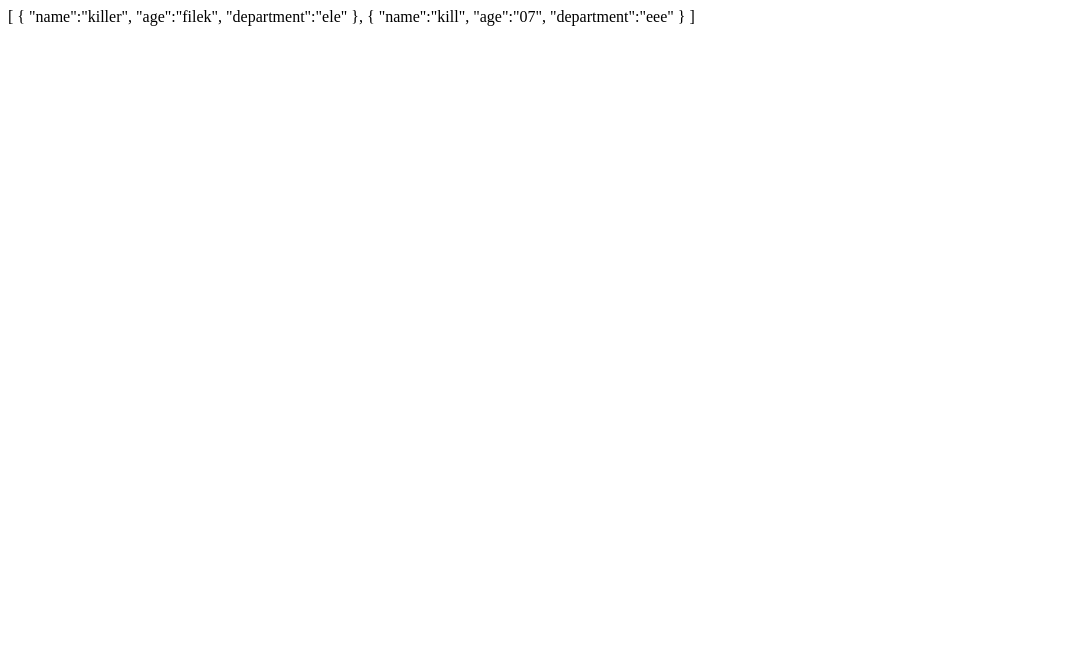
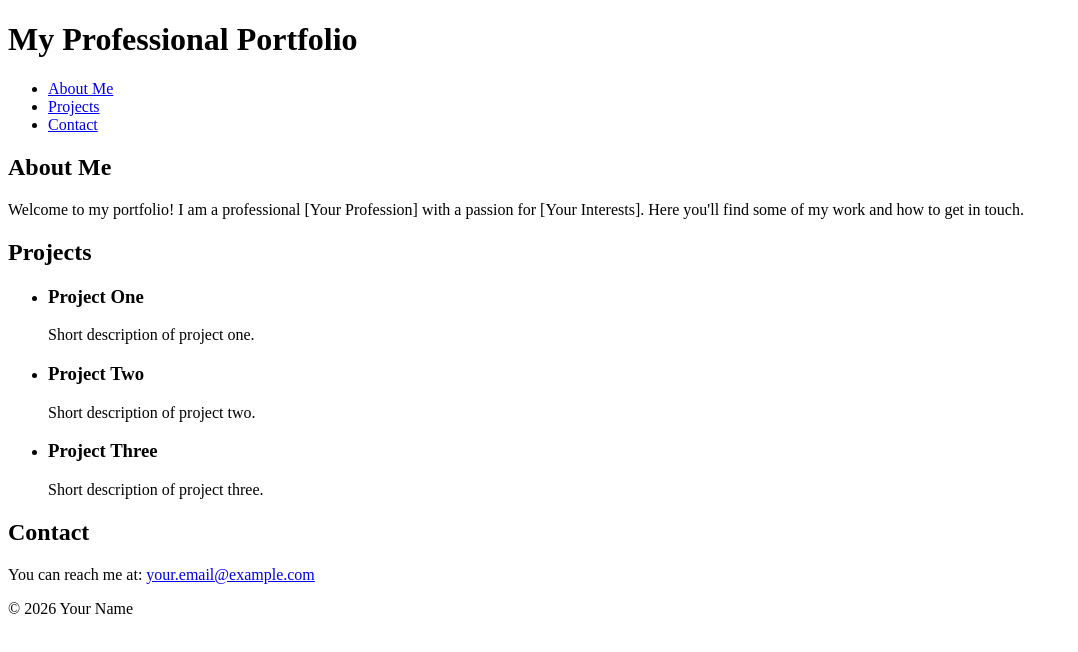
Before and after one commit to alsmganesh/Finaltoken, a plain HTML site: page index.html in a window 1280 px wide. Shown: the whole page, without its empty margins (0-1078 px from the left). Drawn offline with Linux system fonts and the light colour scheme.

Commit message:
Create index.html for professional portfolio website

```diff
--- a/index.html
+++ b/index.html
@@ -1,12 +1,40 @@
-[
-  {
-    "name":"killer",
-    "age":"filek",
-    "department":"ele"
-  },
-  {
-    "name":"kill",
-    "age":"07",
-    "department":"eee"
-  }
-]
+<!DOCTYPE html>
+<html lang="en">
+<head>
+    <meta charset="UTF-8">
+    <meta name="viewport" content="width=device-width, initial-scale=1.0">
+    <title>Portfolio</title>
+    <link rel="stylesheet" href="styles.css">
+</head>
+<body>
+    <header>
+        <h1>My Professional Portfolio</h1>
+        <nav>
+            <ul>
+                <li><a href="#about">About Me</a></li>
+                <li><a href="#projects">Projects</a></li>
+                <li><a href="#contact">Contact</a></li>
+            </ul>
+        </nav>
+    </header>
+    <section id="about">
+        <h2>About Me</h2>
+        <p>Welcome to my portfolio! I am a professional [Your Profession] with a passion for [Your Interests]. Here you'll find some of my work and how to get in touch.</p>
+    </section>
+    <section id="projects">
+        <h2>Projects</h2>
+        <ul>
+            <li><h3>Project One</h3><p>Short description of project one.</p></li>
+            <li><h3>Project Two</h3><p>Short description of project two.</p></li>
+            <li><h3>Project Three</h3><p>Short description of project three.</p></li>
+        </ul>
+    </section>
+    <section id="contact">
+        <h2>Contact</h2>
+        <p>You can reach me at: <a href="mailto:your.email@example.com">your.email@example.com</a></p>
+    </section>
+    <footer>
+        <p>&copy; 2026 Your Name</p>
+    </footer>
+</body>
+</html>
```
